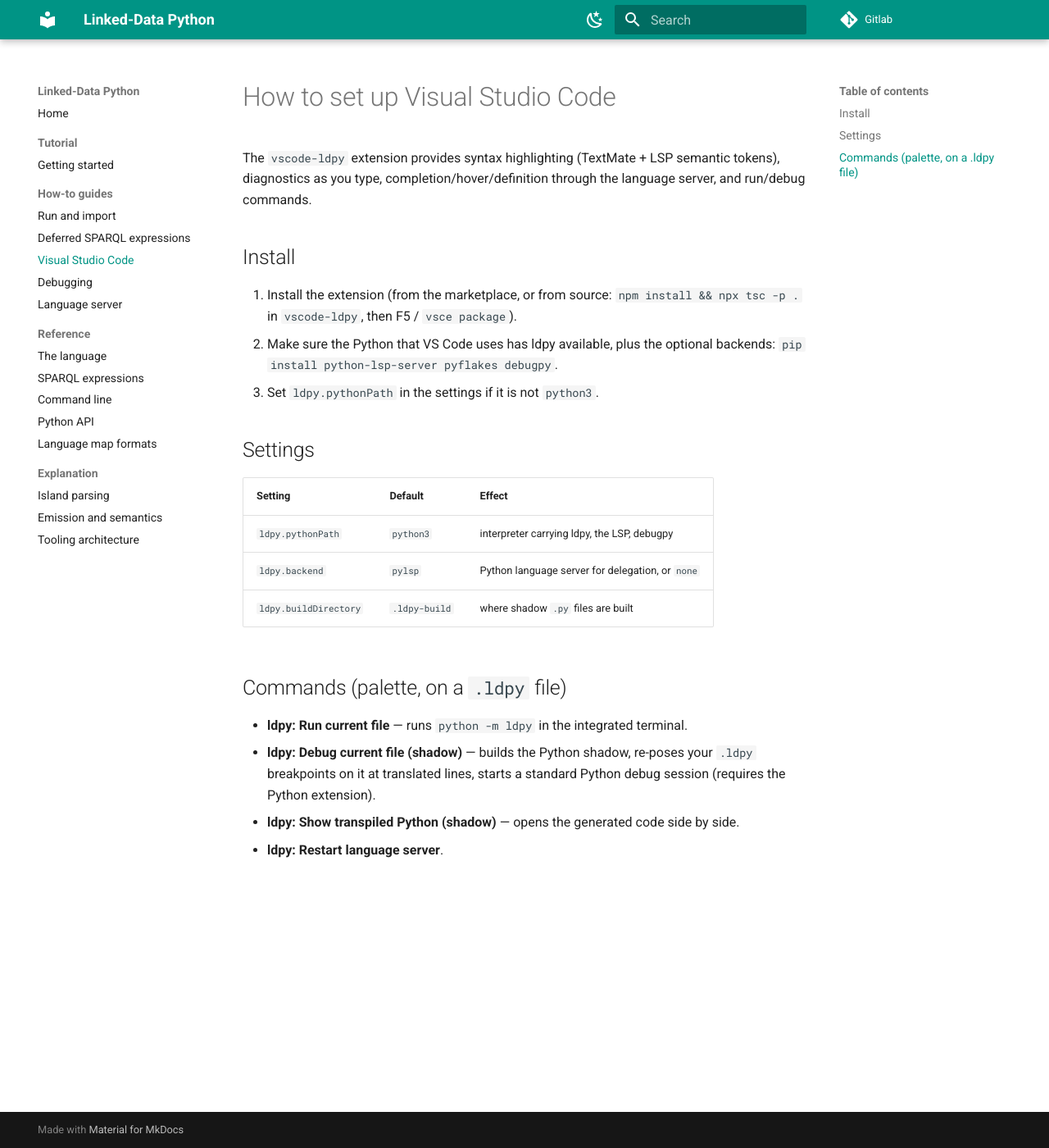
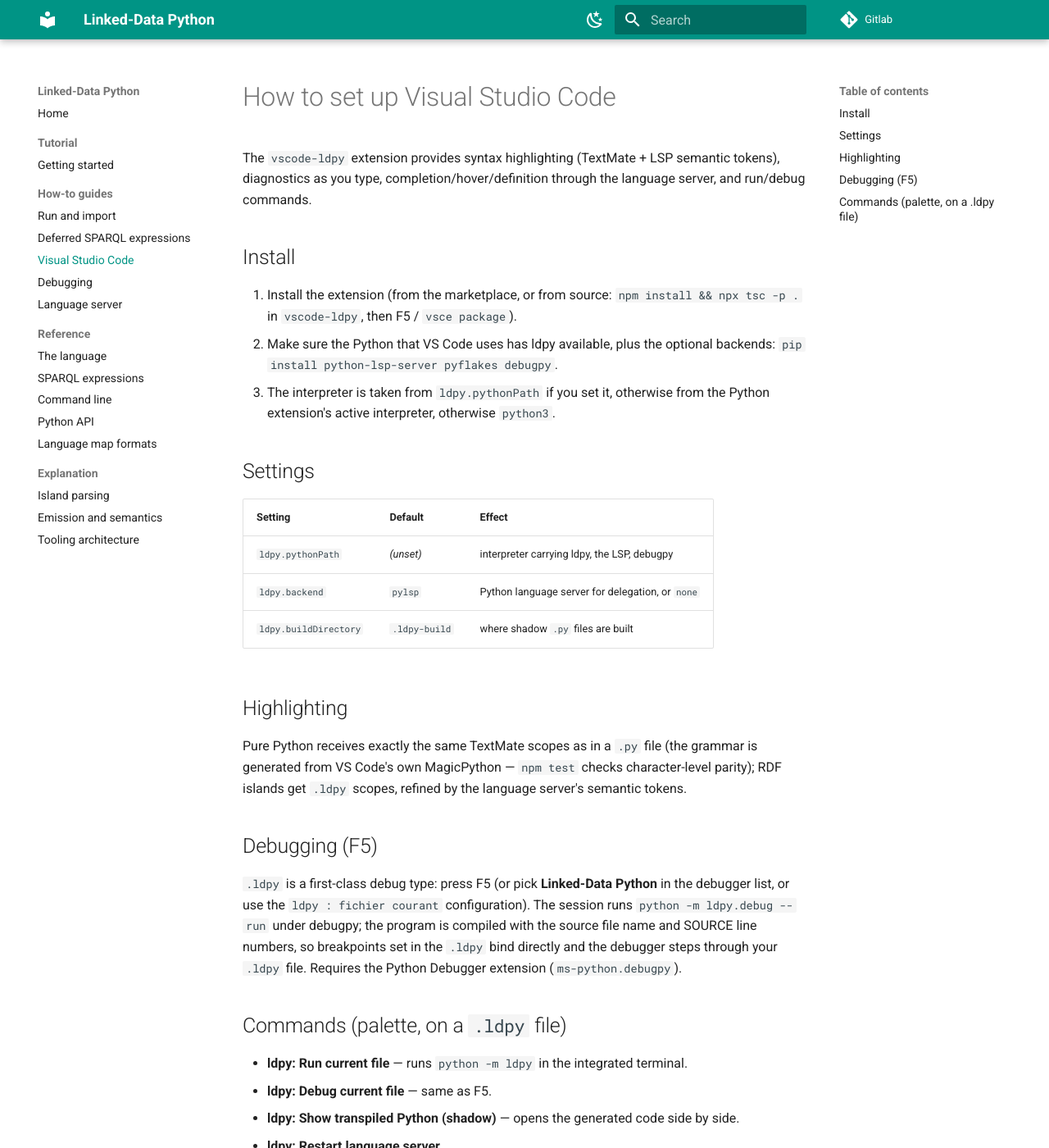
Before and after one commit to linked-data-python/ldpy, an MkDocs documentation site: the page built from docs/how-to/use-vscode.md, in a window 1280 px wide and 1400 px high. Shown: the whole window at 82% size. Built offline with MkDocs 1.6.1 and Material for MkDocs 9.7.7, drawn with Linux system fonts in a browser that asks for light colours.

Commit message:
doc : mode debug direct, tracebacks natifs, console readline, VS Code F5
Co-Authored-By: Claude Fable 5 <noreply@anthropic.com>

```diff
--- a/docs/how-to/use-vscode.md
+++ b/docs/how-to/use-vscode.md
@@ -10,22 +10,38 @@ through the language server, and run/debug commands.
    `npm install && npx tsc -p .` in `vscode-ldpy`, then F5 / `vsce package`).
 2. Make sure the Python that VS Code uses has ldpy available, plus the
    optional backends: `pip install python-lsp-server pyflakes debugpy`.
-3. Set `ldpy.pythonPath` in the settings if it is not `python3`.
+3. The interpreter is taken from `ldpy.pythonPath` if you set it, otherwise
+   from the Python extension's active interpreter, otherwise `python3`.
 
 ## Settings
 
 | Setting | Default | Effect |
 |---|---|---|
-| `ldpy.pythonPath` | `python3` | interpreter carrying ldpy, the LSP, debugpy |
+| `ldpy.pythonPath` | *(unset)* | interpreter carrying ldpy, the LSP, debugpy |
 | `ldpy.backend` | `pylsp` | Python language server for delegation, or `none` |
 | `ldpy.buildDirectory` | `.ldpy-build` | where shadow `.py` files are built |
+
+## Highlighting
+
+Pure Python receives exactly the same TextMate scopes as in a `.py` file
+(the grammar is generated from VS Code's own MagicPython — `npm test`
+checks character-level parity); RDF islands get `.ldpy` scopes, refined by
+the language server's semantic tokens.
+
+## Debugging (F5)
+
+`.ldpy` is a first-class debug type: press F5 (or pick **Linked-Data
+Python** in the debugger list, or use the `ldpy : fichier courant`
+configuration). The session runs `python -m ldpy.debug --run` under
+debugpy; the program is compiled with the source file name and SOURCE line
+numbers, so breakpoints set in the `.ldpy` bind directly and the debugger
+steps through your `.ldpy` file. Requires the Python Debugger extension
+(`ms-python.debugpy`).
 
 ## Commands (palette, on a `.ldpy` file)
 
 - **ldpy: Run current file** — runs `python -m ldpy` in the integrated terminal.
-- **ldpy: Debug current file (shadow)** — builds the Python shadow, re-poses
-  your `.ldpy` breakpoints on it at translated lines, starts a standard
-  Python debug session (requires the Python extension).
+- **ldpy: Debug current file** — same as F5.
 - **ldpy: Show transpiled Python (shadow)** — opens the generated code
   side by side.
 - **ldpy: Restart language server**.
```
Also changed, not shown: docs/how-to/debug.md (+21 -5 lines), docs/how-to/run-and-import.md (+8 -5 lines), docs/reference/api.md (+2 -1 lines), docs/reference/cli.md (+6 -2 lines).
